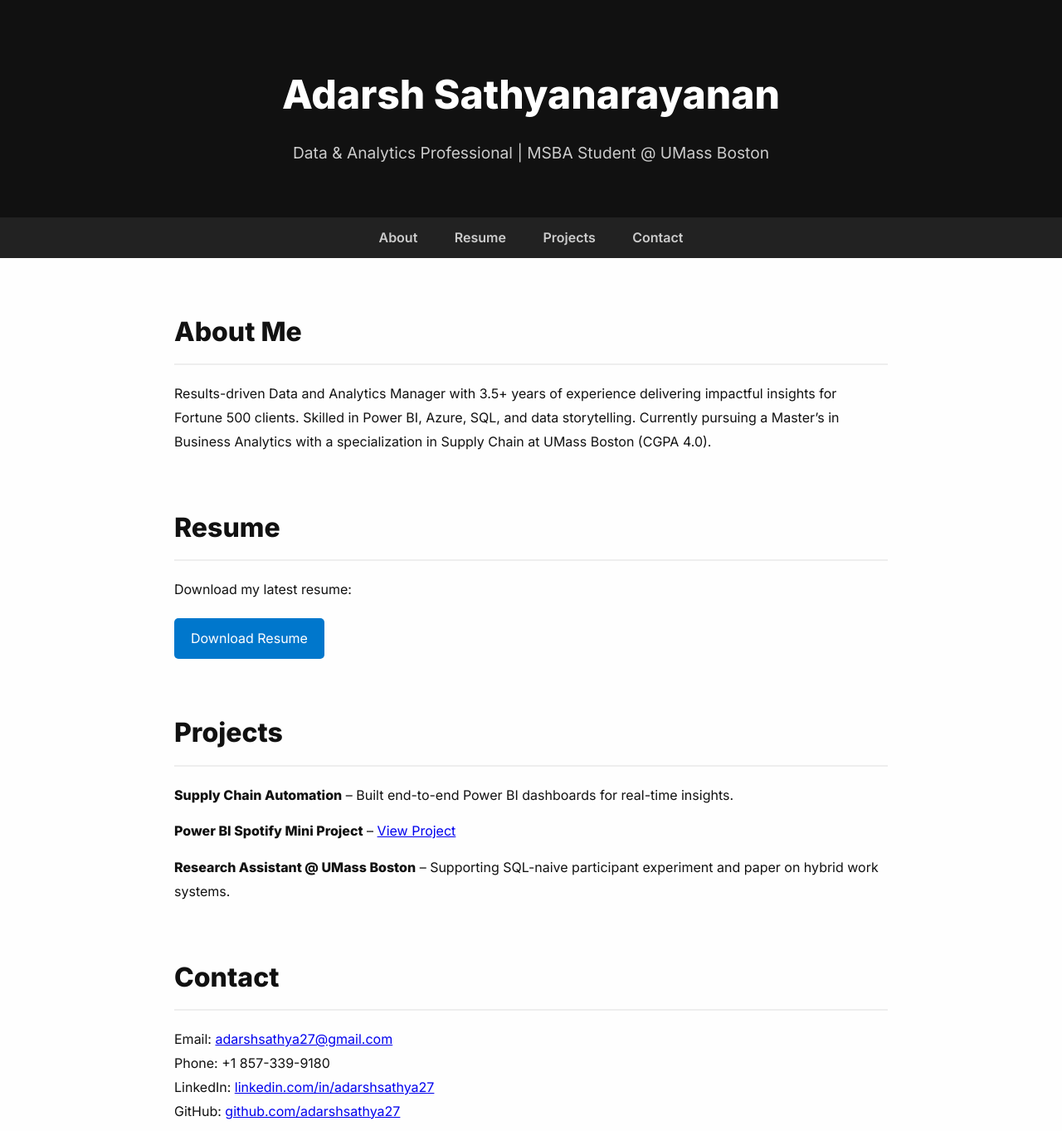
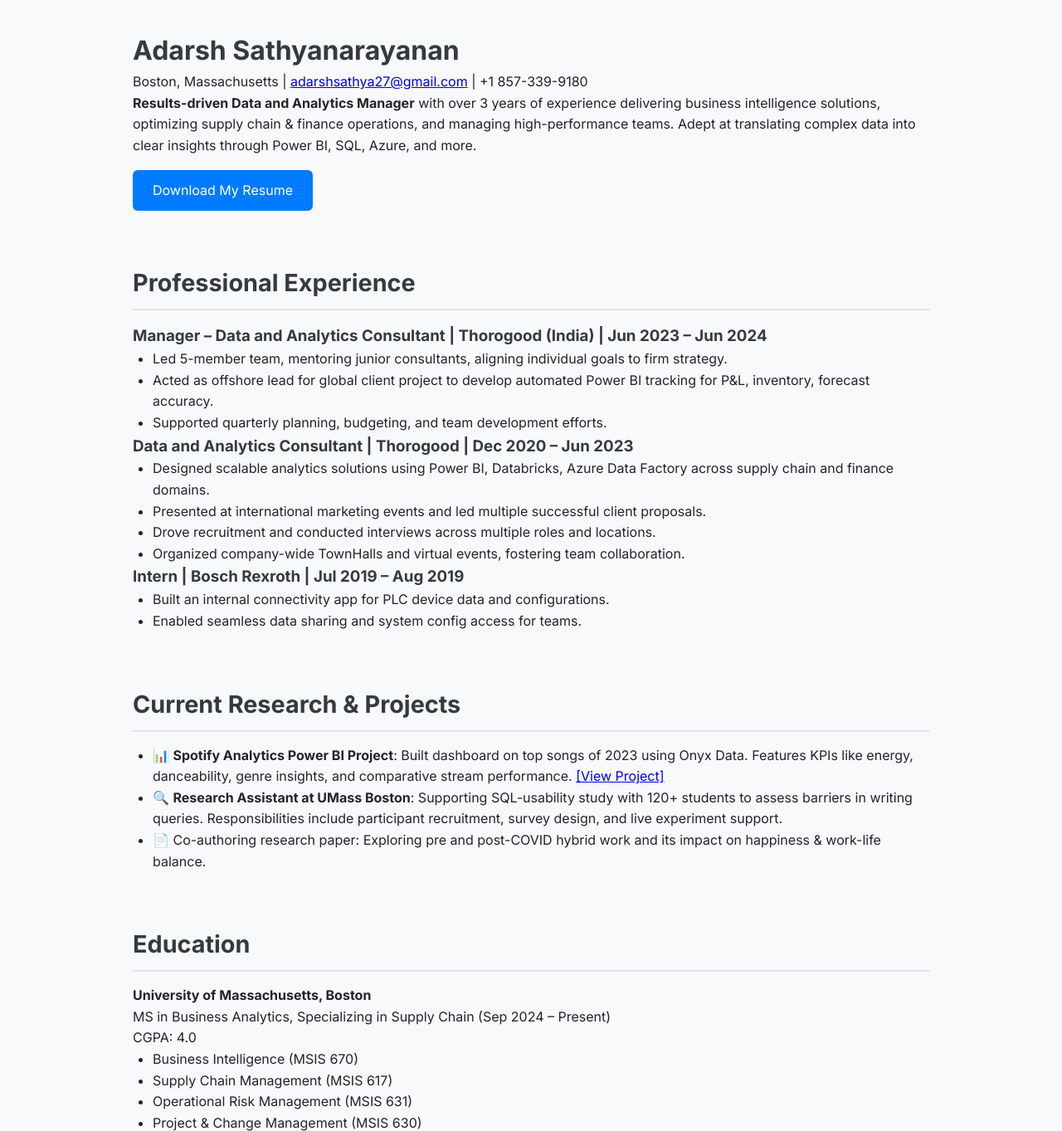
Before and after one commit to adarshsathya27/adarsh2707.github.io, a plain HTML site: page index.html in a window 1280 px wide. Shown: the part 29-1392 px from the top of the page at 83% size. Drawn offline with Linux system fonts and the light colour scheme.

Commit message:
Update index.html

```diff
--- a/index.html
+++ b/index.html
@@ -1,80 +1,135 @@
 <!DOCTYPE html>
 <html lang="en">
 <head>
-  <meta charset="UTF-8">
-  <meta name="viewport" content="width=device-width, initial-scale=1.0">
-  <title>Adarsh Sathyanarayanan</title>
-  <link href="https://fonts.googleapis.com/css2?family=Inter:wght@400;600;800&display=swap" rel="stylesheet">
+  <meta charset="UTF-8" />
+  <meta name="viewport" content="width=device-width, initial-scale=1.0" />
+  <title>Adarsh Sathyanarayanan | Data & Analytics Portfolio</title>
+  <link href="https://fonts.googleapis.com/css2?family=Inter:wght@400;600;700&display=swap" rel="stylesheet">
   <style>
-    * { margin: 0; padding: 0; box-sizing: border-box; }
-    body { font-family: 'Inter', sans-serif; background: #fefefe; color: #111; line-height: 1.8; padding: 0; }
-    header { background: #111; color: #fff; padding: 100px 20px 60px; text-align: center; }
-    header h1 { font-size: 3em; margin-bottom: 10px; }
-    header p { font-size: 1.2em; color: #ccc; }
-
-    nav { background: #222; padding: 10px 0; text-align: center; }
-    nav a { margin: 0 20px; color: #ccc; text-decoration: none; font-weight: 600; }
-    nav a:hover { color: #fff; }
-
-    section { max-width: 900px; margin: 60px auto; padding: 0 20px; }
-    h2 { margin-bottom: 20px; font-size: 2em; border-bottom: 2px solid #eee; padding-bottom: 10px; }
-    ul { list-style: none; padding-left: 0; }
-    li { margin-bottom: 15px; }
-    .contact a { color: #0077cc; text-decoration: none; }
-    .btn {
+    * {
+      margin: 0;
+      padding: 0;
+      box-sizing: border-box;
+      font-family: 'Inter', sans-serif;
+    }
+    body {
+      background-color: #f8f9fa;
+      color: #212529;
+      line-height: 1.6;
+      padding: 2rem;
+    }
+    header, section {
+      max-width: 960px;
+      margin: auto;
+      padding: 2rem 0;
+    }
+    h1, h2, h3 {
+      color: #343a40;
+    }
+    a.button {
       display: inline-block;
-      margin-top: 20px;
-      padding: 10px 20px;
-      background: #0077cc;
+      background-color: #007bff;
       color: #fff;
-      border-radius: 5px;
+      padding: 0.75rem 1.5rem;
+      border-radius: 6px;
       text-decoration: none;
+      margin-top: 1rem;
+      transition: background 0.3s;
     }
-    .btn:hover {
-      background: #005999;
+    a.button:hover {
+      background-color: #0056b3;
+    }
+    .grid {
+      display: grid;
+      grid-template-columns: 1fr 1fr;
+      gap: 1rem;
+    }
+    .section-title {
+      font-size: 1.8rem;
+      margin-bottom: 1rem;
+      border-bottom: 2px solid #dee2e6;
+      padding-bottom: 0.5rem;
+    }
+    ul {
+      list-style: disc;
+      margin-left: 1.5rem;
+    }
+    footer {
+      text-align: center;
+      padding: 2rem 0;
+      color: #6c757d;
     }
   </style>
 </head>
 <body>
   <header>
     <h1>Adarsh Sathyanarayanan</h1>
-    <p>Data & Analytics Professional | MSBA Student @ UMass Boston</p>
+    <p>Boston, Massachusetts | <a href="mailto:adarshsathya27@gmail.com">adarshsathya27@gmail.com</a> | +1 857-339-9180</p>
+    <p><strong>Results-driven Data and Analytics Manager</strong> with over 3 years of experience delivering business intelligence solutions, optimizing supply chain & finance operations, and managing high-performance teams. Adept at translating complex data into clear insights through Power BI, SQL, Azure, and more.</p>
+    <a href="Adarsh-Sathyanarayanan-Resume.pdf" download class="button">Download My Resume</a>
   </header>
 
-  <nav>
-    <a href="#about">About</a>
-    <a href="#resume">Resume</a>
-    <a href="#projects">Projects</a>
-    <a href="#contact">Contact</a>
-  </nav>
-
-  <section id="about">
-    <h2>About Me</h2>
-    <p>Results-driven Data and Analytics Manager with 3.5+ years of experience delivering impactful insights for Fortune 500 clients. Skilled in Power BI, Azure, SQL, and data storytelling. Currently pursuing a Master’s in Business Analytics with a specialization in Supply Chain at UMass Boston (CGPA 4.0).</p>
-  </section>
-
-  <section id="resume">
-    <h2>Resume</h2>
-    <p>Download my latest resume:</p>
-    <a class="btn" href="Adarsh-ATS-Resume.pdf" target="_blank" download>Download Resume</a>
-  </section>
-
-  <section id="projects">
-    <h2>Projects</h2>
+  <section>
+    <h2 class="section-title">Professional Experience</h2>
+    <h3>Manager – Data and Analytics Consultant | Thorogood (India) | Jun 2023 – Jun 2024</h3>
     <ul>
-      <li><strong>Supply Chain Automation</strong> – Built end-to-end Power BI dashboards for real-time insights.</li>
-      <li><strong>Power BI Spotify Mini Project</strong> – <a href="https://www.linkedin.com/posts/adarsh-sathyanarayanan-a182a1186_hi-connections-over-the-past-week-i-decided-activity-7225413082880126976-E5O-?utm_source=share&utm_medium=member_desktop&rcm=ACoAACvTLnQBwlrv5kCD86d1ddpTFVmVZG-FlgE" target="_blank">View Project</a></li>
-      <li><strong>Research Assistant @ UMass Boston</strong> – Supporting SQL-naive participant experiment and paper on hybrid work systems.</li>
+      <li>Led 5-member team, mentoring junior consultants, aligning individual goals to firm strategy.</li>
+      <li>Acted as offshore lead for global client project to develop automated Power BI tracking for P&L, inventory, forecast accuracy.</li>
+      <li>Supported quarterly planning, budgeting, and team development efforts.</li>
+    </ul>
+    <h3>Data and Analytics Consultant | Thorogood | Dec 2020 – Jun 2023</h3>
+    <ul>
+      <li>Designed scalable analytics solutions using Power BI, Databricks, Azure Data Factory across supply chain and finance domains.</li>
+      <li>Presented at international marketing events and led multiple successful client proposals.</li>
+      <li>Drove recruitment and conducted interviews across multiple roles and locations.</li>
+      <li>Organized company-wide TownHalls and virtual events, fostering team collaboration.</li>
+    </ul>
+    <h3>Intern | Bosch Rexroth | Jul 2019 – Aug 2019</h3>
+    <ul>
+      <li>Built an internal connectivity app for PLC device data and configurations.</li>
+      <li>Enabled seamless data sharing and system config access for teams.</li>
     </ul>
   </section>
 
-  <section id="contact">
-    <h2>Contact</h2>
-    <p>Email: <a href="mailto:adarshsathya27@gmail.com">adarshsathya27@gmail.com</a><br />
-       Phone: +1 857-339-9180<br />
-       LinkedIn: <a href="https://www.linkedin.com/in/adarshsathya27">linkedin.com/in/adarshsathya27</a><br />
-       GitHub: <a href="https://github.com/adarshsathya27">github.com/adarshsathya27</a>
-    </p>
+  <section>
+    <h2 class="section-title">Current Research & Projects</h2>
+    <ul>
+      <li>📊 <strong>Spotify Analytics Power BI Project</strong>: Built dashboard on top songs of 2023 using Onyx Data. Features KPIs like energy, danceability, genre insights, and comparative stream performance. <a href="https://www.linkedin.com/posts/adarsh-sathyanarayanan-a182a1186_hi-connections-over-the-past-week-i-decided-activity-7225413082880126976-E5O-" target="_blank">[View Project]</a></li>
+      <li>🔍 <strong>Research Assistant at UMass Boston</strong>: Supporting SQL-usability study with 120+ students to assess barriers in writing queries. Responsibilities include participant recruitment, survey design, and live experiment support.</li>
+      <li>📄 Co-authoring research paper: Exploring pre and post-COVID hybrid work and its impact on happiness & work-life balance.</li>
+    </ul>
   </section>
+
+  <section>
+    <h2 class="section-title">Education</h2>
+    <p><strong>University of Massachusetts, Boston</strong><br>MS in Business Analytics, Specializing in Supply Chain (Sep 2024 – Present)<br>CGPA: 4.0</p>
+    <ul>
+      <li>Business Intelligence (MSIS 670)</li>
+      <li>Supply Chain Management (MSIS 617)</li>
+      <li>Operational Risk Management (MSIS 631)</li>
+      <li>Project & Change Management (MSIS 630)</li>
+      <li>Management Decision Models (MBAMS 638)</li>
+      <li>Multivariate and Regression Analysis (MSIS 642)</li>
+    </ul>
+    <p><strong>RV College of Engineering</strong><br>B.E. in Electrical & Electronics (2017 – 2020)</p>
+  </section>
+
+  <section>
+    <h2 class="section-title">Certifications</h2>
+    <ul>
+      <li>Microsoft Certified: Power BI Data Analyst Associate</li>
+      <li>LinkedIn Learning: R Programming</li>
+      <li>LinkedIn Learning: Python Essentials</li>
+    </ul>
+  </section>
+
+  <section>
+    <h2 class="section-title">Skills</h2>
+    <p>Azure Databricks, Azure Data Factory, Extract Transform Load (ETL), DAX, Alteryx, Tableau, SQL, Microsoft Power BI, SQL Server Reporting Services (SSRS), R Language</p>
+  </section>
+
+  <footer>
+    <p>&copy; 2025 Adarsh Sathyanarayanan </p>
+  </footer>
 </body>
 </html>
```
